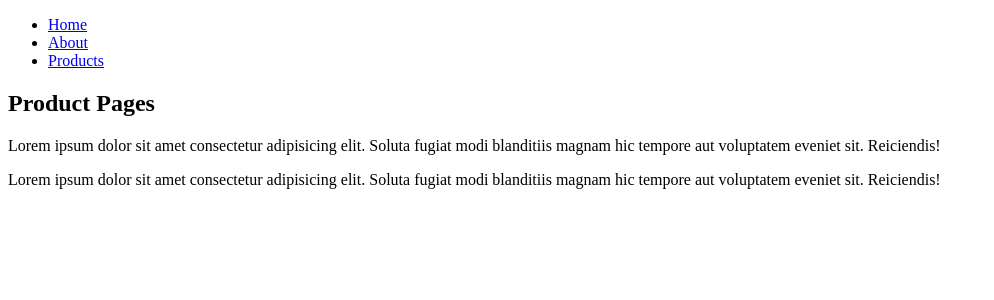
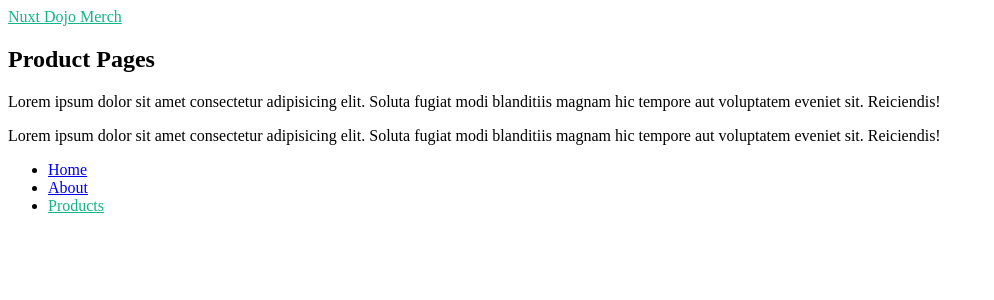
Before and after one commit to hilmirazib/learn-nuxt, a Nuxt app: page /products in a window 1280 px wide. Shown: the top 300 px of the page, without its empty margins (0-994 px from the left). Built offline with nearby package versions, Linux system fonts and the light colour scheme.

Commit message:
nuxt layouts

```diff
--- /dev/null
+++ b/layouts/default.vue
@@ -0,0 +1,34 @@
+<template>
+    <div>
+        <header>
+            <nav>
+                <nuxt-link to="/">Nuxt Dojo</nuxt-link>
+                <ul>
+                    <li>
+                        <NuxtLink to="/">Home</NuxtLink>
+                    </li>
+                    <li>
+                        <NuxtLink to="/about">About</NuxtLink>
+                    </li>
+                    <li>
+                        <NuxtLink to="/products">Products</NuxtLink>
+                    </li>
+                </ul>
+            </nav>
+        </header>
+        <!-- output the page content -->
+        <div>
+            <slot />
+        </div>
+    </div>
+</template>
+
+<script setup>
+
+</script>
+
+<style scoped>
+.router-link-exact-active {
+    color: #12b488;
+}
+</style>
--- /dev/null
+++ b/layouts/products.vue
@@ -0,0 +1,36 @@
+<template>
+    <div>
+        <header>
+            <nav>
+                <nuxt-link to="/products">Nuxt Dojo Merch</nuxt-link>
+            </nav>
+        </header>
+        <!-- output the page content -->
+        <div>
+            <slot />
+        </div>
+        <footer>
+            <ul>
+                <li>
+                    <NuxtLink to="/">Home</NuxtLink>
+                </li>
+                <li>
+                    <NuxtLink to="/about">About</NuxtLink>
+                </li>
+                <li>
+                    <NuxtLink to="/products">Products</NuxtLink>
+                </li>
+            </ul>
+        </footer>
+    </div>
+</template>
+
+<script setup>
+
+</script>
+
+<style scoped>
+.router-link-exact-active {
+    color: #12b488;
+}
+</style>
--- a/pages/about.vue
+++ b/pages/about.vue
@@ -1,20 +1,5 @@
 <template>
     <div>
-        <header>
-            <nav>
-                <ul>
-                    <li>
-                        <NuxtLink to="/">Home</NuxtLink>
-                    </li>
-                    <li>
-                        <NuxtLink to="/about">About</NuxtLink>
-                    </li>
-                    <li>
-                        <NuxtLink to="/products">Products</NuxtLink>
-                    </li>
-                </ul>
-            </nav>
-        </header>
         <h2>About Pages</h2>
         <p>Lorem ipsum dolor sit amet consectetur adipisicing elit. Soluta fugiat modi blanditiis magnam hic tempore aut
             voluptatem eveniet sit. Reiciendis!</p>
--- a/pages/index.vue
+++ b/pages/index.vue
@@ -1,20 +1,5 @@
 <template>
     <div>
-        <header>
-            <nav>
-                <ul>
-                    <li>
-                        <NuxtLink to="/">Home</NuxtLink>
-                    </li>
-                    <li>
-                        <NuxtLink to="/about">About</NuxtLink>
-                    </li>
-                    <li>
-                        <NuxtLink to="/products">Products</NuxtLink>
-                    </li>
-                </ul>
-            </nav>
-        </header>
         <h2>Home Pages</h2>
         <p>Lorem ipsum dolor sit amet consectetur adipisicing elit. Soluta fugiat modi blanditiis magnam hic tempore aut
             voluptatem eveniet sit. Reiciendis!</p>
--- a/pages/products/index.vue
+++ b/pages/products/index.vue
@@ -1,20 +1,5 @@
 <template>
     <div>
-        <header>
-            <nav>
-                <ul>
-                    <li>
-                        <NuxtLink to="/">Home</NuxtLink>
-                    </li>
-                    <li>
-                        <NuxtLink to="/about">About</NuxtLink>
-                    </li>
-                    <li>
-                        <NuxtLink to="/products">Products</NuxtLink>
-                    </li>
-                </ul>
-            </nav>
-        </header>
         <h2>Product Pages</h2>
         <p>Lorem ipsum dolor sit amet consectetur adipisicing elit. Soluta fugiat modi blanditiis magnam hic tempore aut
             voluptatem eveniet sit. Reiciendis!</p>
@@ -24,7 +9,9 @@
 </template>
 
 <script setup>
-
+definePageMeta({
+    layout: 'products'
+})
 </script>
 
 <style scoped>
```
